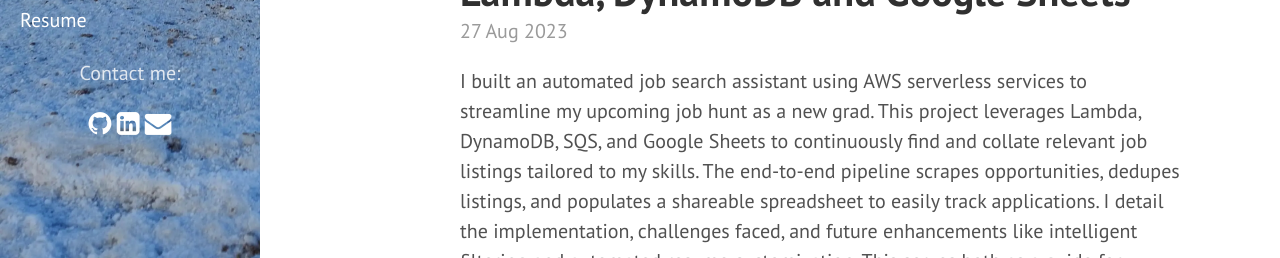
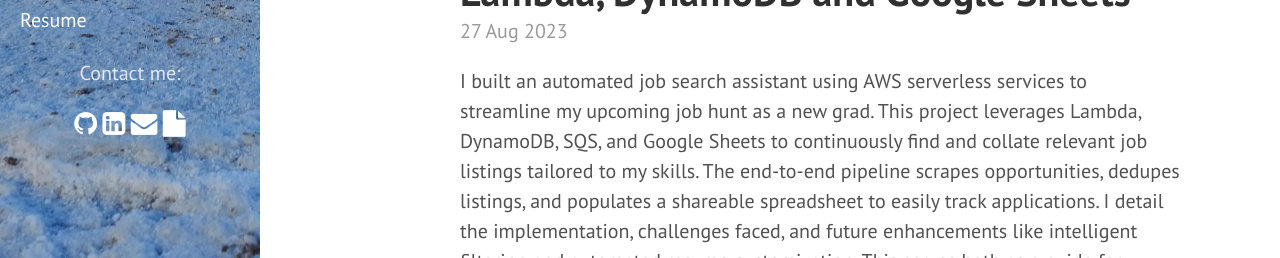
Before and after one commit to 97harsh/97harsh.github.io, a Jekyll site: the page built from index.html, in a window 1280 px wide and 900 px high, scrolled down 492 px. Shown: the part 642-900 px from the top of the window. Built offline with Jekyll 4.4.1, drawn with Linux system fonts in a browser that asks for light colours; nearby versions of some CDN libraries; Markdown is read by kramdown in place of the engine named in the settings; a script that is not in the unit is left out; the list of posts is cut into pages by our own code.

Commit message:
added resume link in sidebar

```diff
--- a/_includes/sidebar.html
+++ b/_includes/sidebar.html
@@ -53,6 +53,10 @@
       <i class="fa fa-envelope fa-lg"></i>
     </a>
 
+    <a href="https://drive.google.com/file/d/1dNTXLqY7BK2ifxx7L-n0_mo-EC6-cTxa/view", target="_blank">
+      <i class="fa fa-file fa-lg"></i>
+    </a>
+
   </div>
 
 </div>
```
